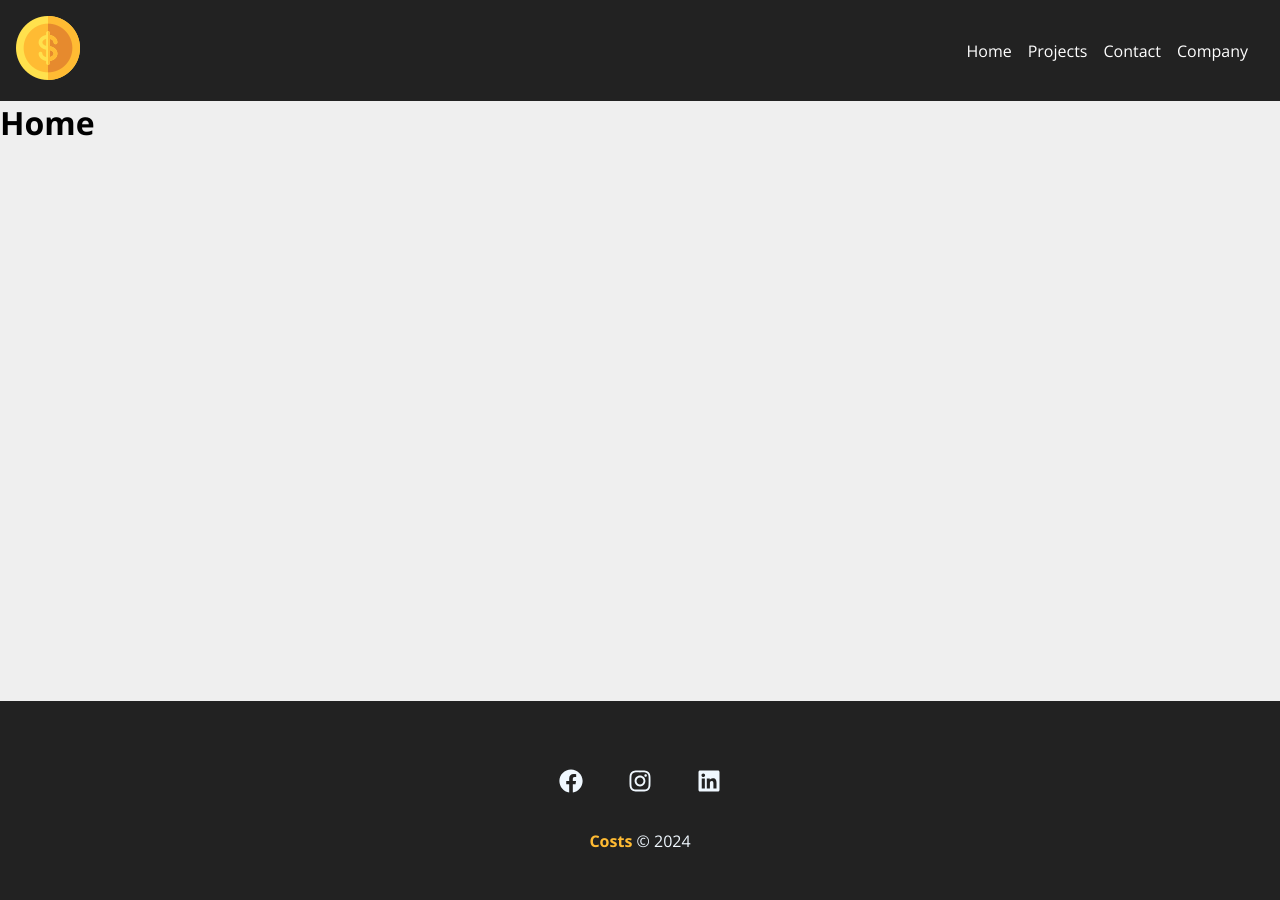
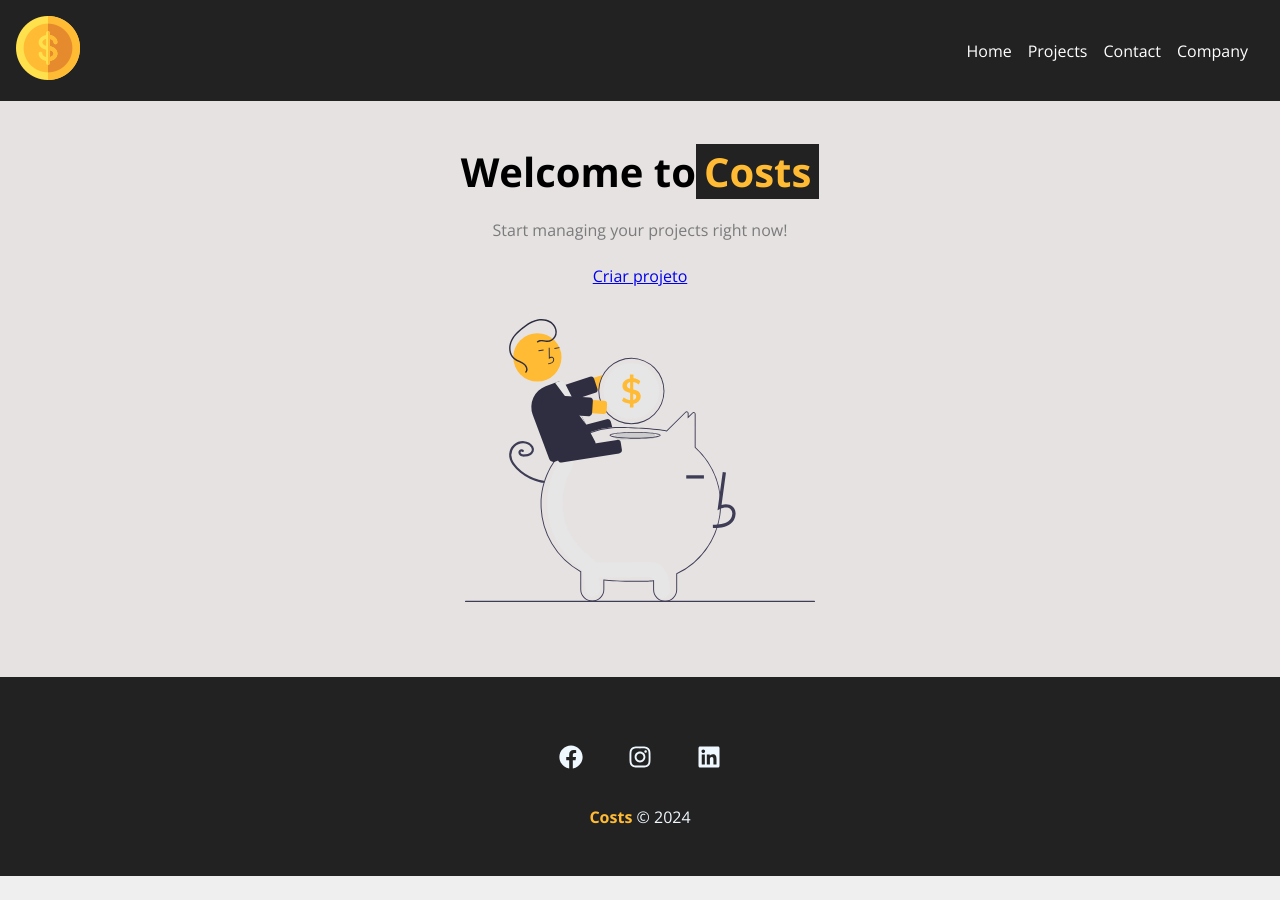
Before and after one commit to Raulleao/Costs, a React (Create React App) app: page / in a window 1280 px wide. After the commit the page ends 876 px from the top, so only its background shows below. Built offline with nearby package versions, Linux system fonts and the light colour scheme.

Commit message:
feat: add home

```diff
--- a/src/components/layout/Container.module.css
+++ b/src/components/layout/Container.module.css
@@ -8,7 +8,7 @@
 }
 
 .min-height{
-    min-height: 75%;
+    min-height: 72%;
 }
 
 .start{
--- a/src/components/pages/Home.js
+++ b/src/components/pages/Home.js
@@ -1,8 +1,16 @@
+import styles from "./Home.module.css";
+import savings from "../../img/savings.svg";
+
 function Home() {
   return (
-    <div>
-      <h1>Home</h1>
-    </div>
+    <section className={styles.home_container}>
+      <h1>
+        Welcome to<span>Costs</span>
+      </h1>
+      <p>Start managing your projects right now!</p>
+      <a href="/">Criar projeto</a>
+      <img src={savings} alt="Costs" />
+    </section>
   );
 }
 
--- /dev/null
+++ b/src/components/pages/Home.module.css
@@ -0,0 +1,29 @@
+.home_container {
+  width: 100%;
+  display: flex;
+  flex-direction: column;
+  align-items: center;
+  justify-content: center;
+  padding: 0.5em;
+  background-color: rgb(230, 226, 226);
+}
+.home_container h1 {
+  font-size: 2.5em;
+  margin-bottom: 0.5em;
+}
+
+.home_container h1 span {
+  color: #ffbb33;
+  padding: 0 0.2em;
+  background-color: #222;
+}
+
+.home_container p {
+  margin-bottom: 1.5em;
+  color: #7b7b7b;
+}
+
+.home_container img {
+  width: 350px;
+  margin: 2em 0;
+}
```
